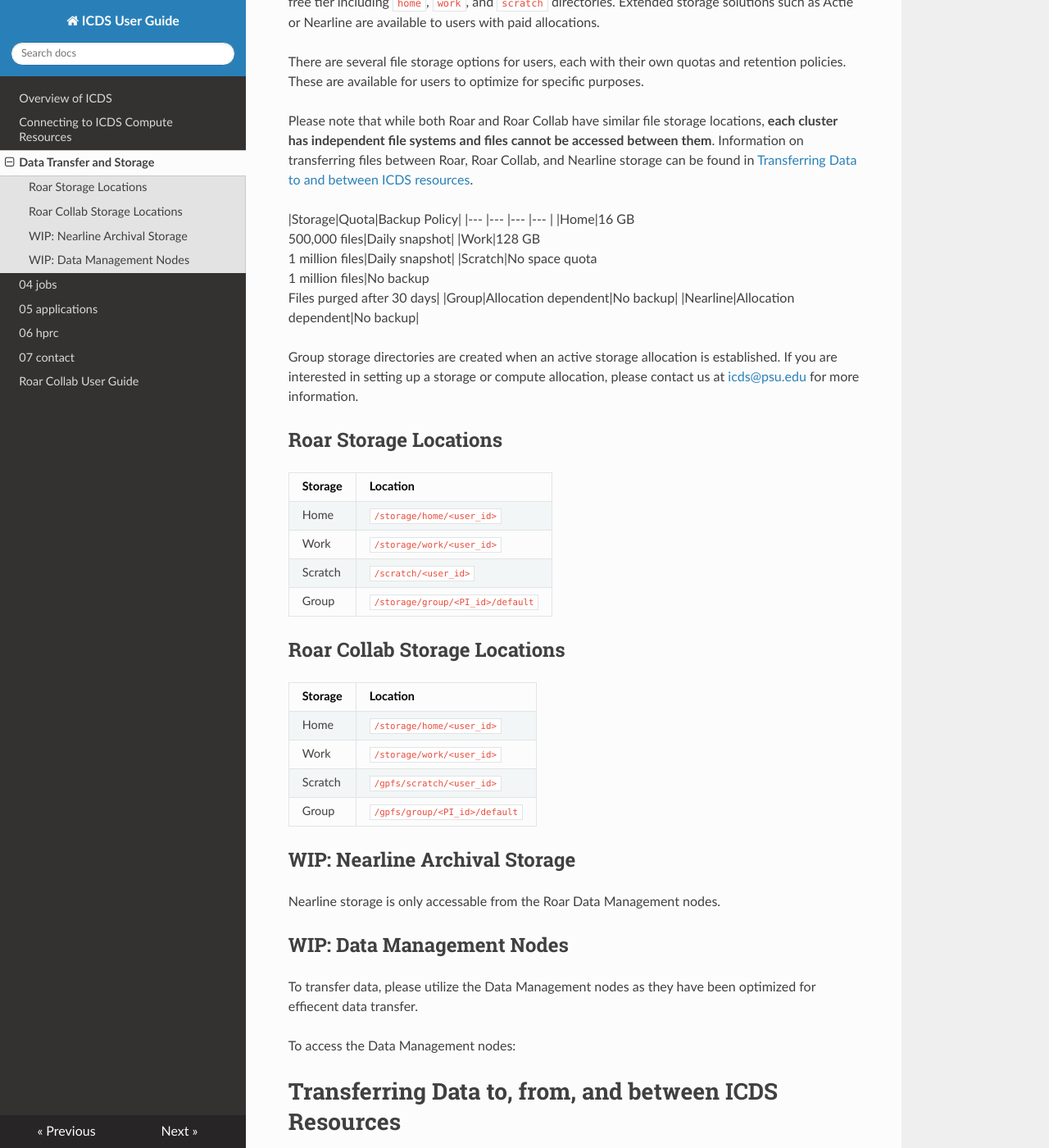
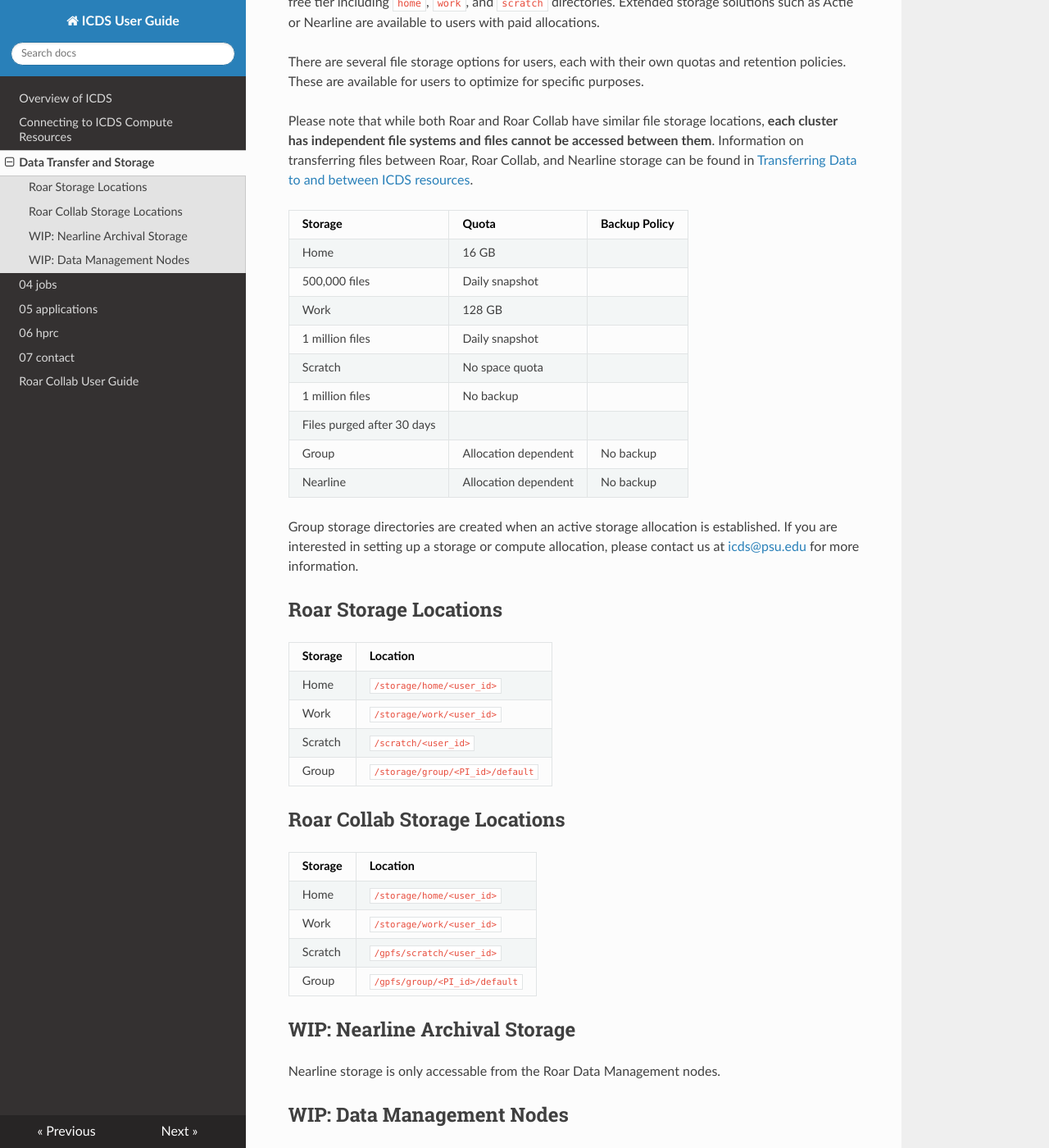
Before and after one commit to stmilne/icds_docs, an MkDocs documentation site: the page built from docs/03_data.md, in a window 1280 px wide and 1400 px high, scrolled down 265 px. Shown: the whole window at 82% size. Built offline with MkDocs 1.6.1, drawn with Linux system fonts in a browser that asks for light colours; nearby versions of some CDN libraries; some of the changed lines change nothing that is shown; some of the changed text lies outside the part shown.

Commit message:
Data edits 20220621 (#14)
* Pinned jinja2 version to avoid build fails

* fixed typo in yaml

* formatting edits

```diff
--- a/docs/03_data.md
+++ b/docs/03_data.md
@@ -23,7 +23,7 @@
 resources](#transfer).
 
 |Storage|Quota|Backup Policy|
-|--- |--- |--- |--- |
+|--- |--- |--- |
 |Home|16 GB
 500,000 files|Daily snapshot|
 |Work|128 GB
@@ -75,11 +75,10 @@
 <a name="transfer"></a>
 # Transferring Data to, from, and between ICDS Resources
 
-Use of traditional remote file transfer tools such as [command line utilities]
-(#cli-transfer) and [drag and drop applications](#gui-transfer) are supported.
-Additionally, ICDS offers [Globus optimized Endpoints](#globus). Globus is a
-robust data transfer service and is the recommended solution for large scale
-data transfers.
+Use of traditional remote file transfer tools such as [Command Line Tools]
+and [drag and drop applications](#gui-transfer) are supported. Additionally,
+ICDS offers [Globus optimized Endpoints](#globus). Globus is a robust data
+transfer service and is the recommended solution for large scale data transfers.
 
 To use other specialized data-transfer software, such as Aspera. [Contact our
 iASK Support Team](mailto: iask@ics.psu.edu) for additional information and
```
